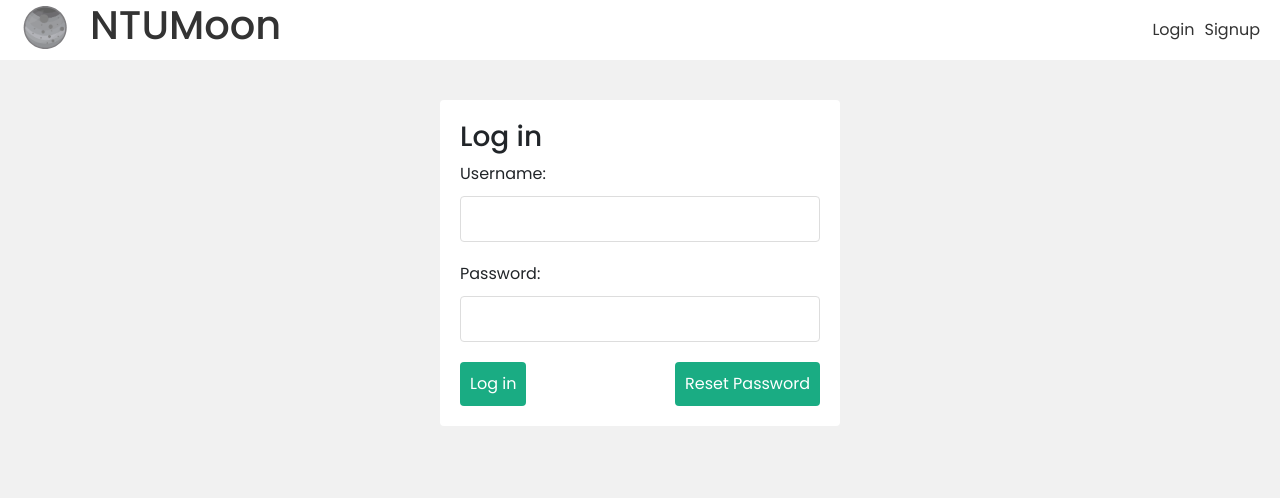
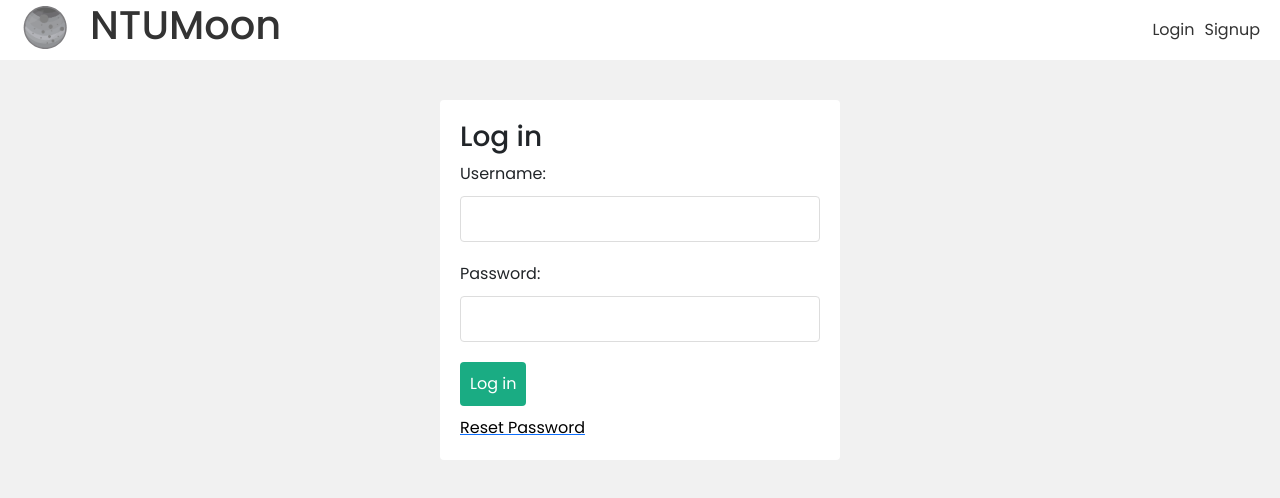
Before and after one commit to yuhaochua/NTUMoon, a React (Create React App) app in the folder frontend/: page /login in a window 1280 px wide. Shown: the top 498 px of the page. Built offline with nearby package versions, Linux system fonts and the light colour scheme.

Commit message:
changed reset password button

```diff
--- a/frontend/src/index.css
+++ b/frontend/src/index.css
@@ -121,6 +121,19 @@ form.signup, form.login {
   border-radius: 4px;
 }
 
+.resetPassword{
+  background: none;
+  margin: 0px;
+  padding: 0px;
+  border-radius: 0px;
+  text-decoration: none;
+  color: black;
+}
+
+.resetPassword:hover {
+  color: rgb(78, 128, 202);
+}
+
 /* course review page */
 .course-code {
   color: #1F1D80;
--- a/frontend/src/pages/Login.js
+++ b/frontend/src/pages/Login.js
@@ -24,9 +24,8 @@ const Login = () => {
             <input type="password" onChange={(e) => setPassword(e.target.value)} value={password}/>
             <button disabled={isLoading}>Log in</button>
             <Link to="/sendEmail">
-                <button style={{float:'right'}}>Reset Password</button>
+                <button className ="resetPassword" style={{display:'block', marginTop:'10px'}}>Reset Password</button>
             </Link>
-
 
             {error && <div className="error">{error}</div>}
         </form>
--- a/frontend/src/pages/ResetPassword.js
+++ b/frontend/src/pages/ResetPassword.js
@@ -48,7 +48,7 @@ const ResetPassword = () => {
 
             <label>Password:</label>
             <input type="password" onChange={(e) => setPassword(e.target.value)} value={password}/>
-            <button disabled={isLoading}>Reset Password</button>
+            <button className="resetPassword" disabled={isLoading}>Reset Password</button>
 
             {error && <div className="error">{error}</div>}
             {success && <div className="success">{success}</div>}
```
